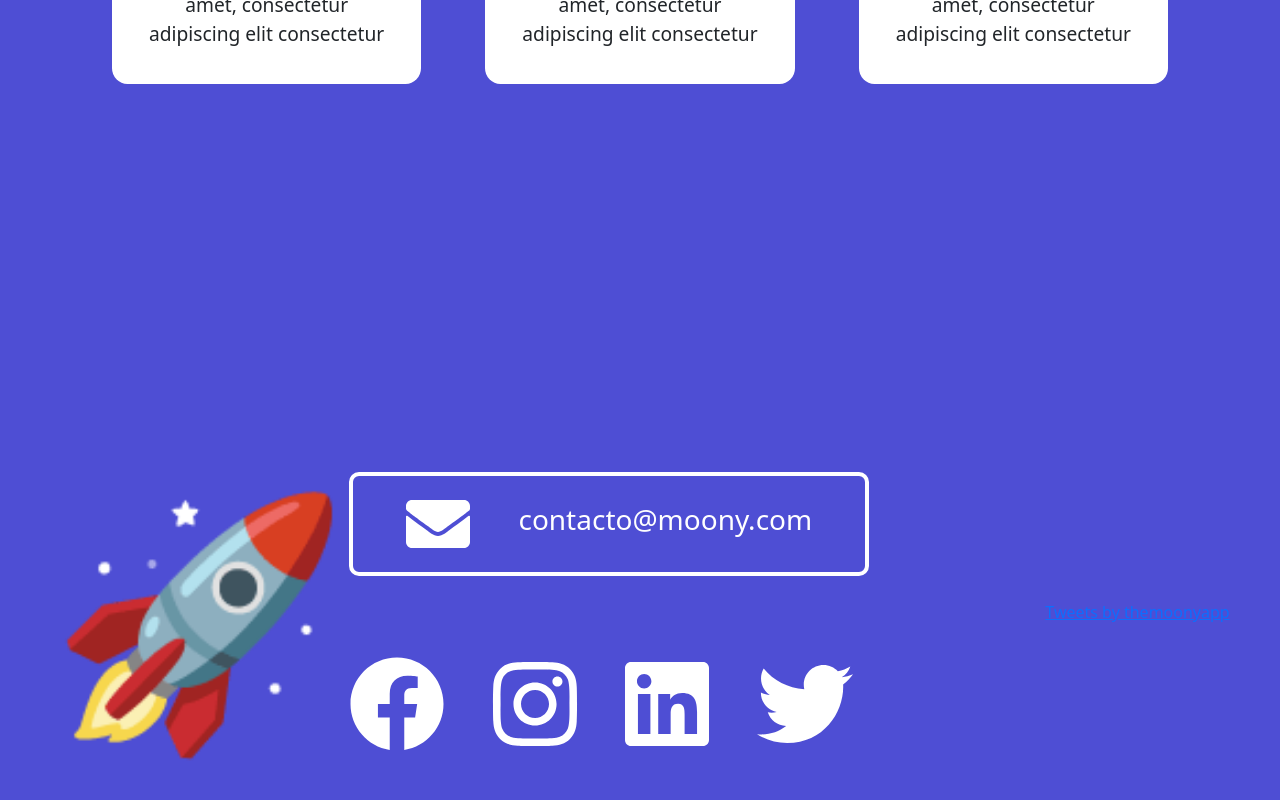
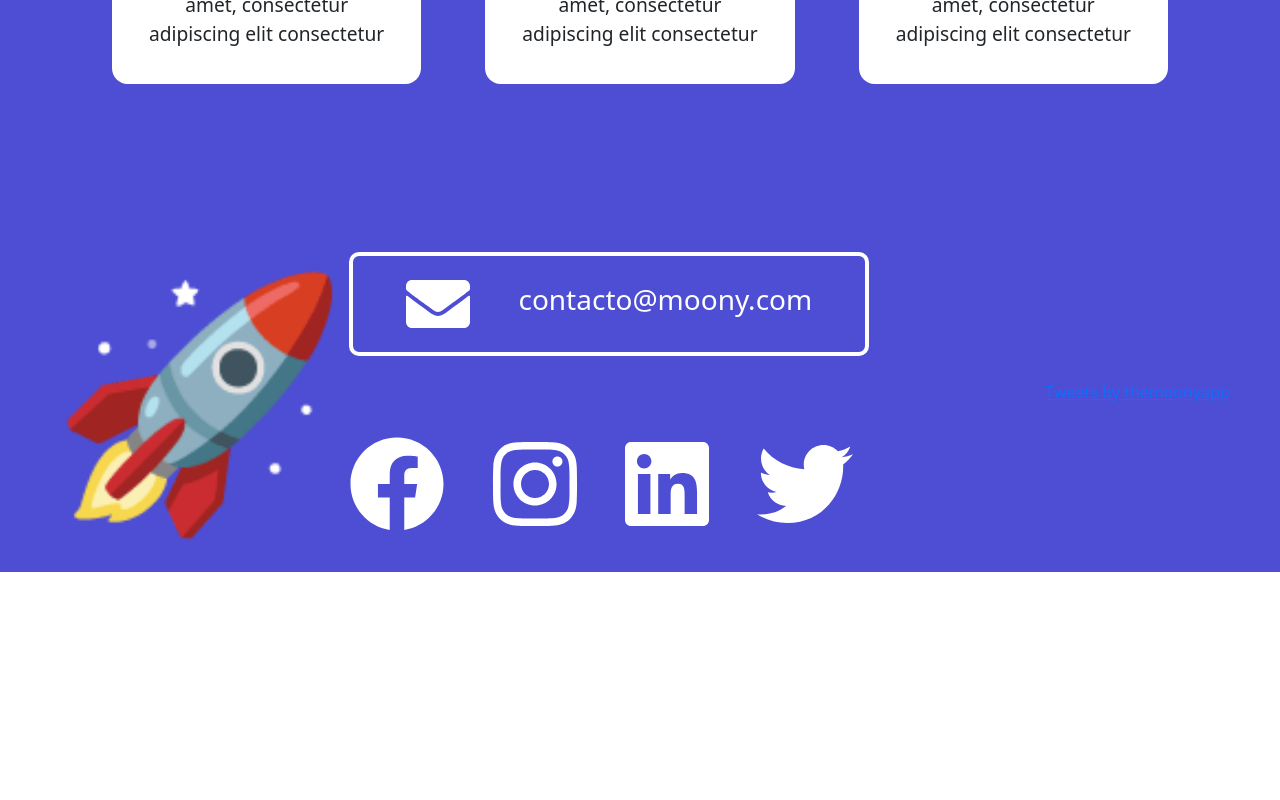
Before and after one commit to dariovp/ja-hackathon, a Next.js app: page / in a window 1280 px wide. Shown: the part 1468-2268 px from the top of the page. After the commit the page ends 2040 px from the top, so only its background shows below. Built offline with nearby package versions, Linux system fonts and the light colour scheme; no server answers.

Commit message:
div change

```diff
--- a/pages/index.js
+++ b/pages/index.js
@@ -69,9 +69,9 @@ export default function Home() {
 					<WhatIs></WhatIs>
 				</Section>
 
-				<Section className={styles.footerP}>
+				<div className={styles.footerP}>
 					<Footer></Footer>
-				</Section>
+				</div>
 			</main>
 		</div>
 	)
```
